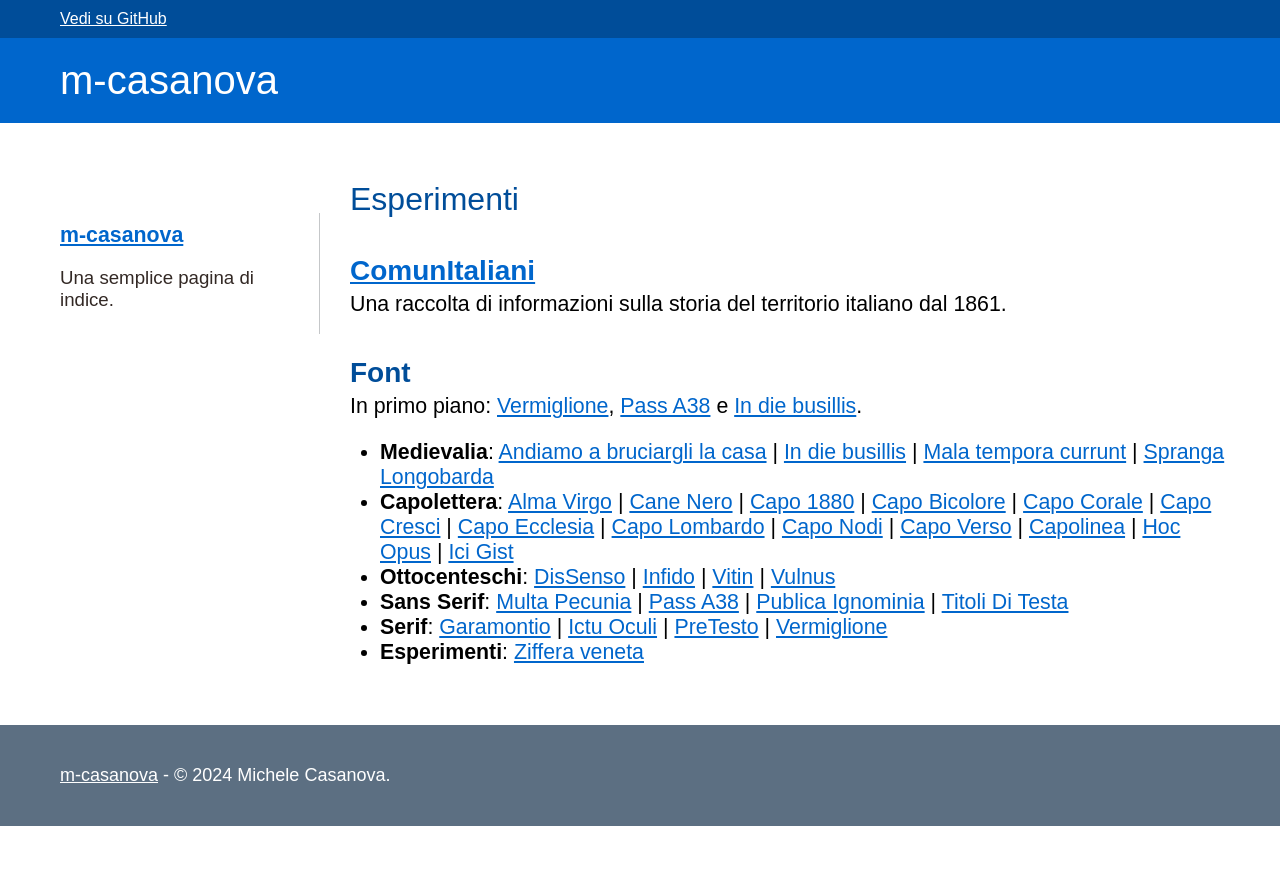
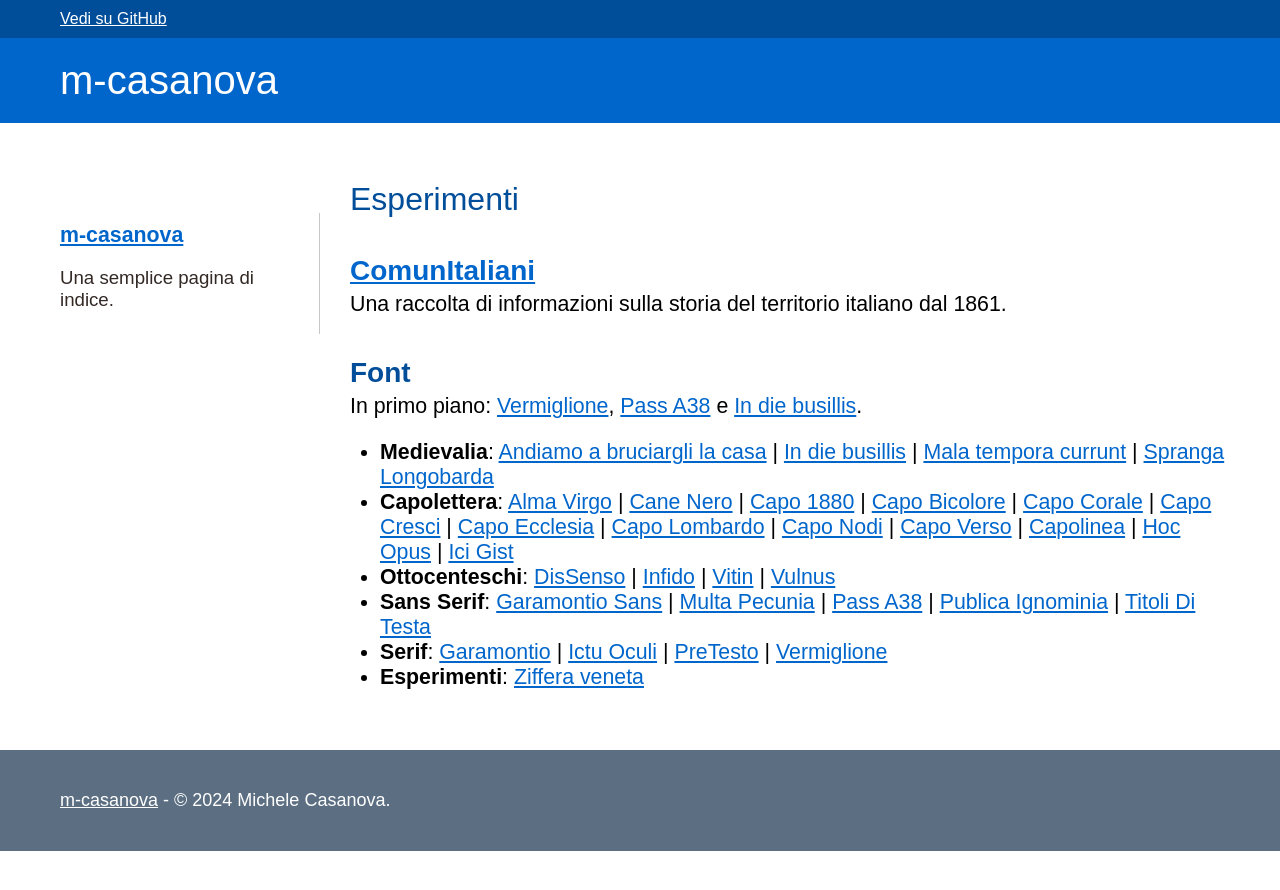
Before and after one commit to m-casanova/m-casanova.github.io, a Jekyll site: the page built from index.md, in a window 1280 px wide. Shown: the top 890 px of the page. Built offline with Jekyll 4.4.1, drawn with Linux system fonts in a browser that asks for light colours; some web fonts are replaced.

Commit message:
+Garamontio Sans

```diff
--- a/index.md
+++ b/index.md
@@ -36,7 +36,8 @@ In primo piano: [Vermiglione](/Vermiglione), [Pass A38](/Pass-A38) e [In die bus
 [Infido](/Infido) |
 [Vitin](/Vitin) |
 [Vulnus](/Vulnus)
-* __Sans Serif__: [Multa Pecunia](/MultaPecunia) |
+* __Sans Serif__: [Garamontio Sans](/GaramontioSans) |
+[Multa Pecunia](/MultaPecunia) |
 [Pass A38](/Pass-A38) |
 [Publica Ignominia](/PublicaIgnominia) |
 [Titoli Di Testa](/titoliDiTesta)
```
